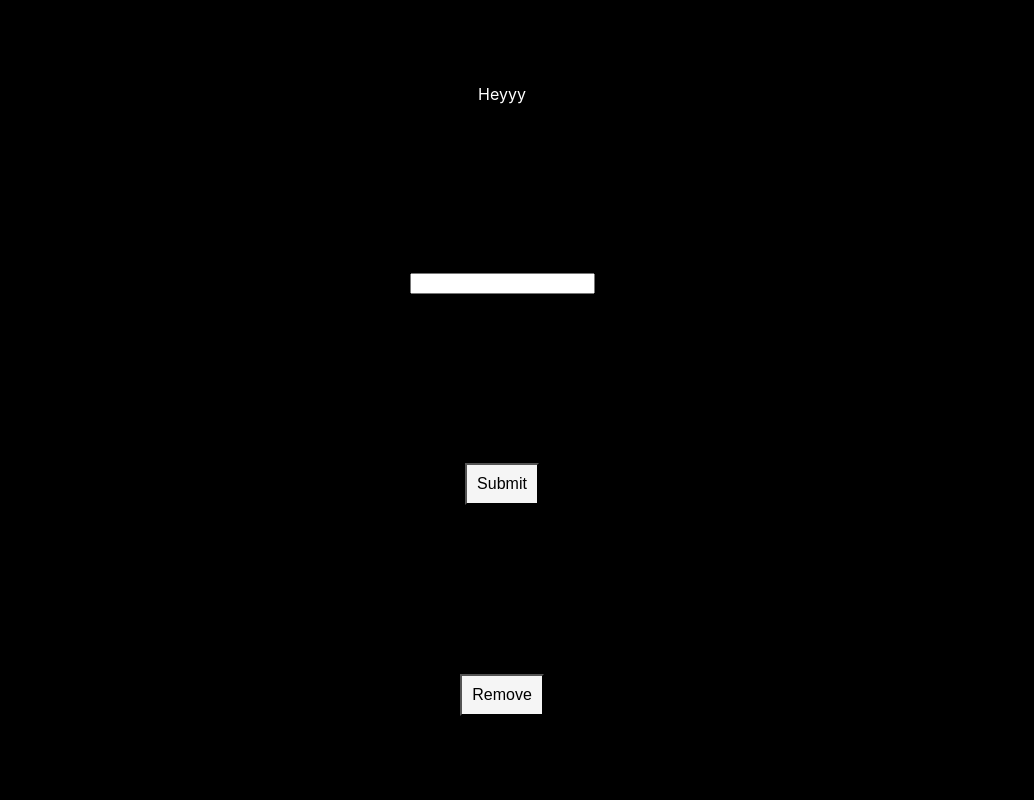
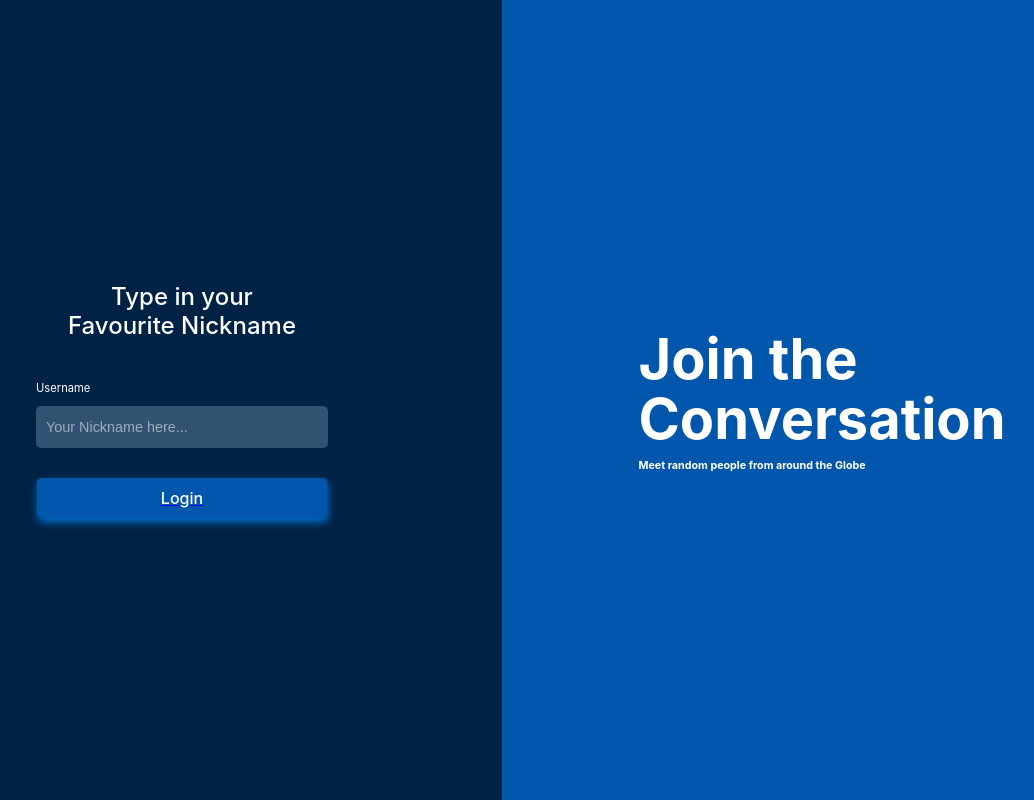
Before and after one commit to Khendrickthe5th/Geo-chat-app, a React (Create React App) app: page / in a window 1280 px wide. Shown: the whole page, without its empty margins (138-1172 px from the left). Built offline with nearby package versions, Linux system fonts and the light colour scheme; no server answers.

Commit message:
Styled the modal component

```diff
--- a/src/pages/Modal.css
+++ b/src/pages/Modal.css
@@ -1,4 +1,4 @@
-.modalCont{
+.modalCont {
   margin: 0px;
   padding: 0px;
   box-sizing: border-box;
@@ -15,18 +15,151 @@ z-index: 100;
 color: white;
 } */
 
-.modal{
+.modal {
   width: 100vw;
   height: 100vh;
-/* position: absolute; */
-display: grid;
-place-items: center;
   background-color: rgb(0, 0, 0);
   /* z-index: 100; */
   color: white;
+  display: flex;
 }
-button{
+button {
   font-size: 1rem;
   padding: 10px;
   background-color: whitesmoke;
 }
+
+.loginSec{
+    width: 50%;
+    height: 100%;
+    display: flex;
+    flex-direction: column;
+    gap: 30px;
+    justify-content: center;
+    align-items: center;
+    background-color: #002244;
+}
+.loginSec > span{
+    font-weight: 500;
+    font-size: 1.5rem;
+}
+.loginSec > div{
+    text-align: start;
+}
+.loginSec > div > p{
+    font-size: 0.7rem;
+}
+
+.loginSec > div > input[type=text]{
+    width: 280px;
+    height: 40px;
+    border-radius: 5px;
+    background-color: #325272;
+    color: white;
+    flex-shrink: 0;
+    display: inline-block;
+    padding-left: 10px;
+    border: 0px solid black;
+}
+.loginSec > div > input[type=text]::placeholder{
+    color: rgba(255, 255, 255, 0.527);
+    font-size: 0.9rem;
+}
+.butLogin{
+    width: 290px;
+    height: 40px;
+    border-radius: 5px;
+    background-color: #0257ac;
+    box-shadow: 1px 4px 8px 0px #028affc4;
+    color: white;
+    font-weight: 500;
+    text-decoration: none;
+    display: flex;
+    justify-content: center;
+    align-items: center;
+    cursor: pointer;
+}
+.displaySec{
+    width: 50%;
+    height: 100%;
+    display: flex;
+    align-items: center;
+    justify-content: center;
+    background-color: #0257ac;
+}
+.displaySecInnerCont{
+    width: fit-content;
+    height: fit-content;
+}
+.displaySecInnerCont > h6{
+    text-align: start;
+    padding: 0px;
+    margin: 0px;
+    margin-top: 10px;
+}
+.displaySecInnerCont > h1{
+    color: white;
+    text-align: start;
+    font-size: 3.5rem;
+    padding: 0px;
+    margin: 0px;
+    line-height: 60px;
+}
+
+@media screen and (max-width: 800px){
+.displaySecInnerCont > h1{
+    color: white;
+    text-align: start;
+    font-size: 3rem;
+    padding: 0px;
+    margin: 0px;
+    line-height: 60px;
+}
+
+}
+
+@media screen and (max-width: 700px){
+.displaySec{
+    display: none;
+}
+.loginSec{
+    width: 100%;
+}
+}
+
+@media screen and (max-width: 300px){
+    .loginSec > div > input[type=text]{
+        width: 200px;
+        height: 30px;
+        border-radius: 5px;
+        background-color: #325272;
+        color: white;
+        flex-shrink: 0;
+        display: inline-block;
+        padding-left: 10px;
+        border: 0px solid black;
+    }
+    .loginSec > div > input[type=text]::placeholder{
+        color: rgba(255, 255, 255, 0.527);
+        font-size: 0.7rem;
+    }
+    .loginSec > span{
+        font-weight: 500;
+        font-size: 1.3rem;
+    }
+    .butLogin{
+        width: 210px;
+        height: 30px;
+        border-radius: 5px;
+        background-color: #0257ac;
+        box-shadow: 1px 4px 8px 0px #028affc4;
+        color: white;
+        font-weight: 500;
+        text-decoration: none !important;
+        display: flex;
+        justify-content: center;
+        align-items: center;
+        cursor: pointer;
+        font-size: 0.8rem;
+    }
+}
--- a/src/pages/Modal.js
+++ b/src/pages/Modal.js
@@ -18,10 +18,21 @@ const usernameVal = useRef()
     return(
     <div className="modalCont">
         <div className="modal">
-             <span>Heyyy</span>
-            <input ref={usernameVal} type="text" name="username" id="" />
-            <button onClick={pushUsername}>Submit</button>
-            <Link to="/main"><button> Remove </button></Link>
+            <div className="loginSec">
+            <span>Type in your <br />Favourite Nickname</span>
+            <div>
+            <p>Username</p>
+            <input ref={usernameVal} type="text" name="username" placeholder="Your Nickname here..."/>
+            </div>
+            <Link to="/main"><div className="butLogin" onClick={pushUsername}>Login</div></Link>
+            </div>
+            <div className="displaySec">
+                <div className="displaySecInnerCont">
+                <h1>Join the<br />
+                Conversation</h1>
+                <h6>Meet random people from around the Globe</h6>
+                </div>
+            </div>
         </div>
     </div>
     )
```
Lines whose indentation alone changed are shown as unchanged.
